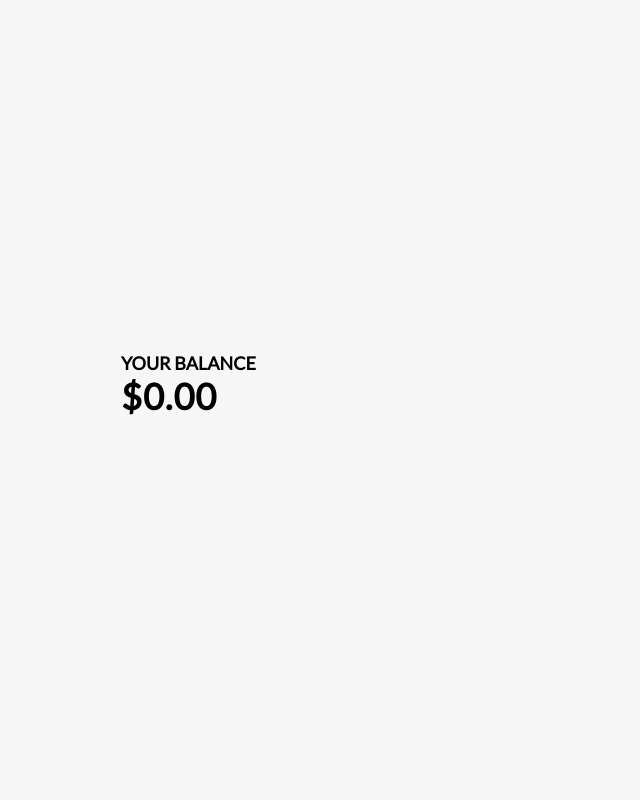
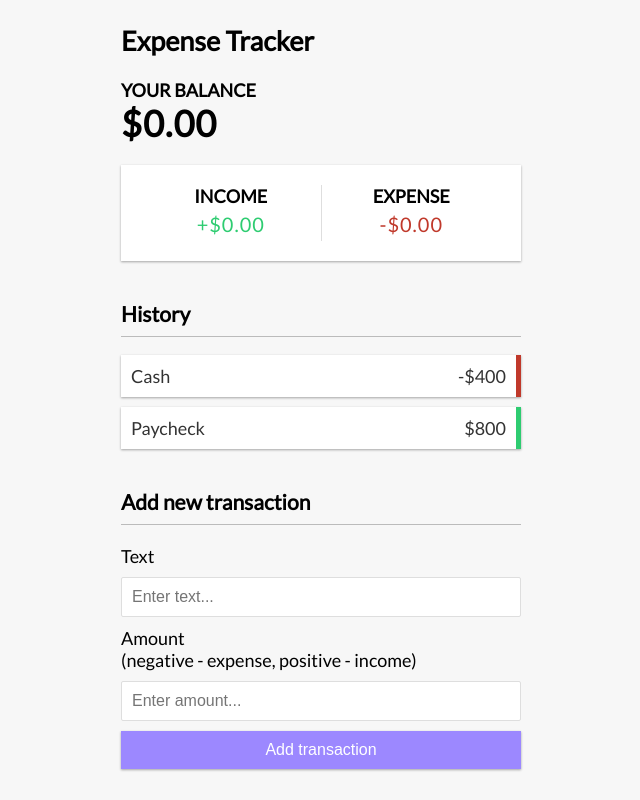
Before and after one commit to titohajili/VueApp, a Vue app in the folder tito/: page / in a window 1280 px wide. Shown: the whole page, without its empty margins (319-959 px from the left). Built offline with nearby package versions, Linux system fonts and the light colour scheme.

Commit message:
Components

```diff
--- a/tito/src/App.vue
+++ b/tito/src/App.vue
@@ -1,7 +1,10 @@
 <template>
 
-
+  <Headers/>
   <Balance/>
+  <income-expenses/>
+  <TransactionList/>
+  <AddTransaction/>
 
 <div class="container">
 
@@ -11,8 +14,11 @@
 </template>
 
 <script>
-import Header from '@/components/Header.vue';
 import Balance from '@/components/Balance.vue';
+import Headers from '@/components/Headers.vue';
+import IncomeExpenses from '@/components/IncomeExpenses.vue';
+import TransactionList from '@/components/TransactionList.vue'
+import AddTransaction from '@/components/AddTransaction.vue'
 
 
 export default {
@@ -20,8 +26,11 @@
      name: "AppHeader",
 
     components: {
-        Header,
-        Balance
+        Headers,
+        Balance,
+        IncomeExpenses,
+        TransactionList,
+        AddTransaction
     },
 }
 
--- a/tito/src/components/AddTransaction.vue
+++ b/tito/src/components/AddTransaction.vue
@@ -0,0 +1,17 @@
+<template>
+     <h3>Add new transaction</h3>
+      <form id="form">
+        <div class="form-control">
+          <label for="text">Text</label>
+          <input type="text" id="text" placeholder="Enter text..." />
+        </div>
+        <div class="form-control">
+          <label for="amount"
+            >Amount <br />
+            (negative - expense, positive - income)</label
+          >
+          <input type="number" id="amount" placeholder="Enter amount..." />
+        </div>
+        <button class="btn">Add transaction</button>
+      </form>
+</template>
--- a/tito/src/components/Balance.vue
+++ b/tito/src/components/Balance.vue
@@ -3,3 +3,15 @@
 <h4>Your Balance</h4>
 <h1 id="balance">$0.00</h1>
 </template>
+
+
+<script>
+export default {
+    name: 'BalanceC',
+    props: {
+        total: Number
+    }
+}
+
+
+</script>
--- a/tito/src/components/Header.vue
+++ b/tito/src/components/Headers.vue
@@ -5,13 +5,10 @@
 
 <script>
 export default {
-    props:{
-        h2:{
-            type:String,
-            default: 'Expense Tracker'
-        }
+    name: 'HeaderC',
+    props: {
+        msg: String
     }
 }
 
-
 </script>
--- a/tito/src/components/IncomeExpenses.vue
+++ b/tito/src/components/IncomeExpenses.vue
@@ -0,0 +1,21 @@
+<template>
+          <div class="inc-exp-container">
+        <div>
+          <h4>Income</h4>
+          <p id="money-plus" class="money plus">+$0.00</p>
+        </div>
+        <div>
+          <h4>Expense</h4>
+          <p id="money-minus" class="money minus">-$0.00</p>
+        </div>
+      </div>
+</template>
+
+<script>
+
+export default {
+    name: 'IncomeExpense'
+}
+
+
+</script>
--- a/tito/src/components/TransactionList.vue
+++ b/tito/src/components/TransactionList.vue
@@ -0,0 +1,15 @@
+<template>
+
+<h3>History</h3>
+      <ul id="list" class="list">
+        <li class="minus">
+          Cash <span>-$400</span><button class="delete-btn">x</button>
+        </li>
+
+        <li class="plus">
+          Paycheck <span>$800</span><button class="delete-btn">x</button>
+        </li>
+
+      </ul>
+
+</template>
```
